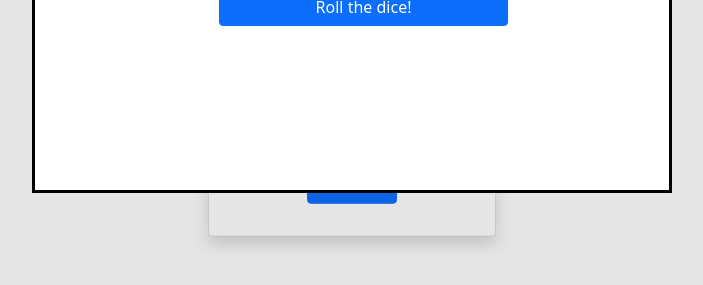
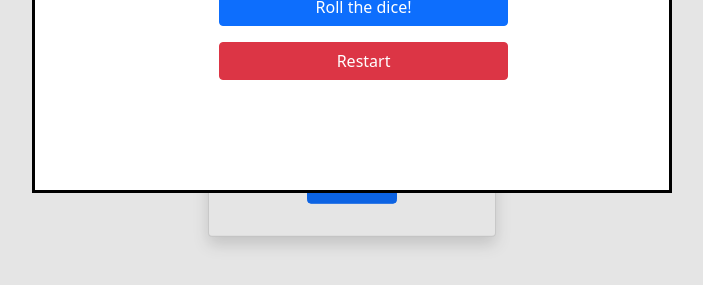
Before and after one commit to StasTikh/hw-23, a plain HTML site: page homework-23/index.html in a window 1280 px wide. Both pictures are taken after a click on the link "Let's Go!". Shown: the part 407-692 px from the top of the page, without its empty margins (288-991 px from the left). Drawn offline with nearby package versions, Linux system fonts and the light colour scheme.

Commit message:
Update index.html

```diff
--- a/homework-23/index.html
+++ b/homework-23/index.html
@@ -21,7 +21,7 @@
         <div class="card-body">
           <h5 class="card-title"><i class="fas fa-dice"></i>
             Guess Game</h5>
-          <p class="card-text">I've choosed a random number between 1 and 100. Try to guess it maximum in 10 turns.I'll tell you if your guess was too high or too low.</p>
+          <p class="card-text">I've choosed a random number between 1 and 100. Try to guess it maximum in 10 turns. I'll tell you if your guess was too high or too low.</p>
           <a id="openG" onclick="openGame()" class="btn btn-primary">Let's Go!</a>
         </div>
       </div>
@@ -43,6 +43,7 @@
         </div>
         <button id="numButton" class="text-center btn btn-primary w-50" onclick="guessGame()">Roll the dice!</button>
         <p class="text-center mt-3" id="outAnswer"></p>
+        <button id="reloadButton" class="text-center btn btn-danger w-50" onclick="newGame()">Restart</button>
         </div>
 
     </dialog>
```
